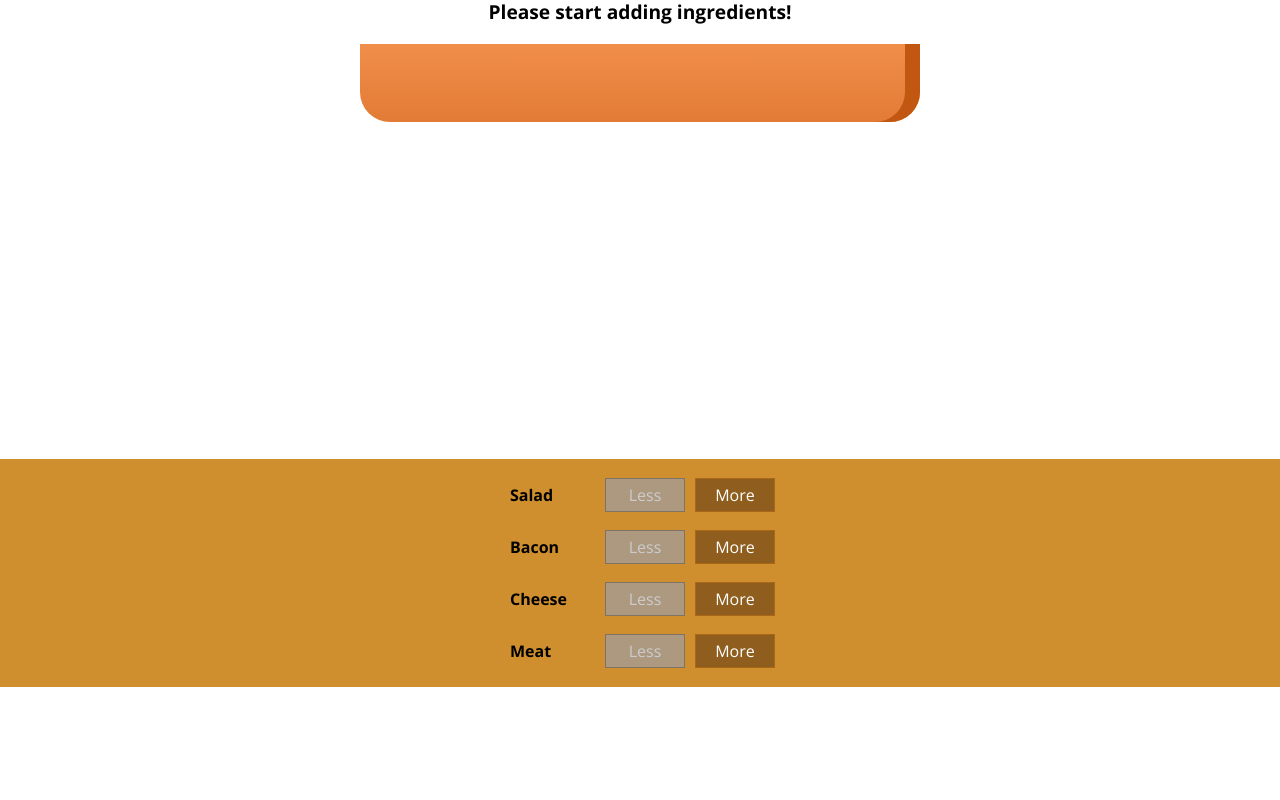
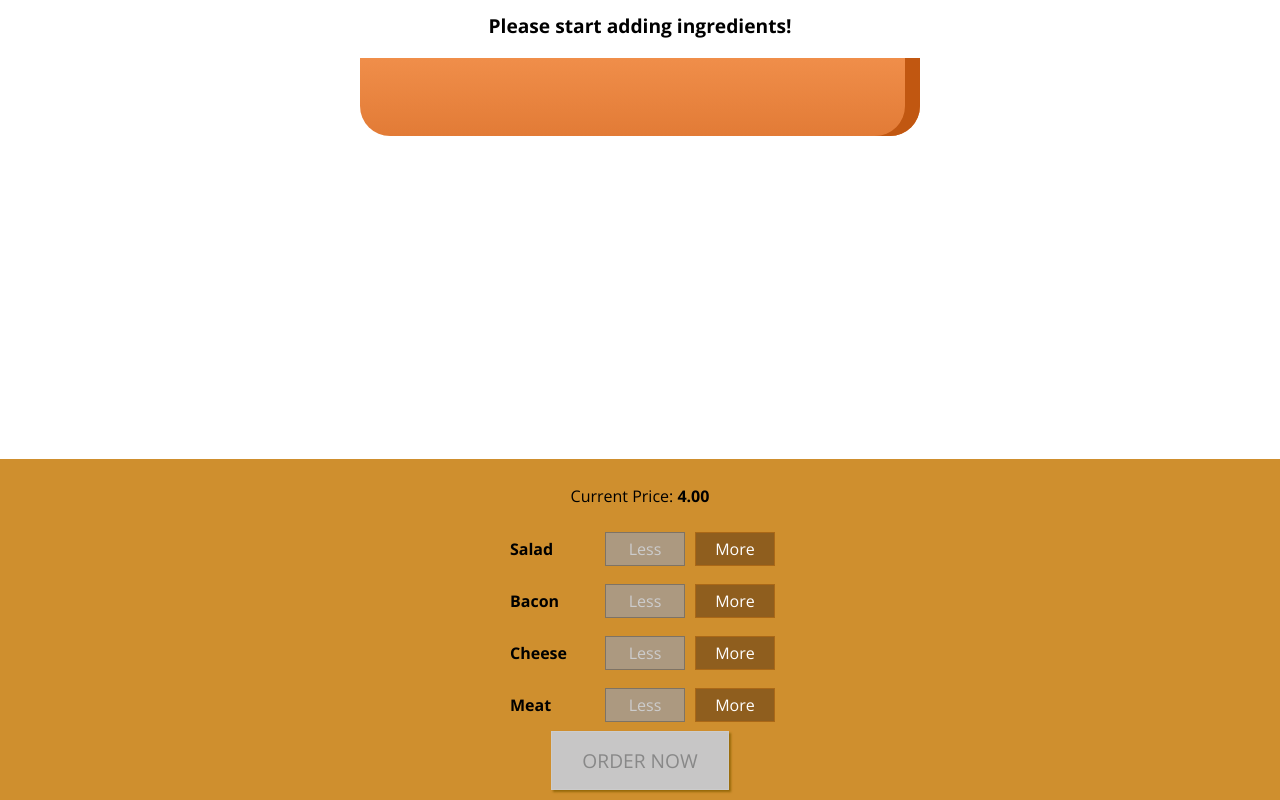
Before and after one commit to eyesonrobert/React_Under_The_Hood, a React app: page / in a window 1280 px wide. Shown: the part 179-979 px from the top of the page. Before the commit the page ends 866 px from the top, so only its background shows below. Built offline with nearby package versions, Linux system fonts and the light colour scheme.

Commit message:
order now added

```diff
--- a/src/Components/Burger/BuildControls/BuildControls.css
+++ b/src/Components/Burger/BuildControls/BuildControls.css
@@ -4,7 +4,49 @@
   display: flex;
   flex-flow: column;
   align-items: center;
-  box-shadow: 0 2px 1px #cccccc;
+  box-shadow: 0 2px 1px #ccc;
   margin: auto;
   padding: 10px 0;
 }
+
+.OrderButton {
+  background-color: #dad735;
+  outline: none;
+  cursor: pointer;
+  border: 1px solid #966909;
+  color: #966909;
+  font-family: inherit;
+  font-size: 1.2em;
+  padding: 15px 30px;
+  box-shadow: 2px 2px 2px #966909;
+}
+
+.OrderButton:hover,
+.OrderButton:active {
+  background-color: #a0db41;
+  border: 1px solid #966909;
+  color: #966909;
+}
+
+.OrderButton:disabled {
+  background-color: #c7c6c6;
+  cursor: not-allowed;
+  border: 1px solid #ccc;
+  color: #888888;
+}
+
+.OrderButton:not(:disabled) {
+  animation: enable 0.3s linear;
+}
+
+@keyframes enable {
+  0% {
+    transform: scale(1);
+  }
+  60% {
+    transform: scale(1.1);
+  }
+  100% {
+    transform: scale(1);
+  }
+}
--- a/src/Components/Burger/BuildControls/BuildControls.js
+++ b/src/Components/Burger/BuildControls/BuildControls.js
@@ -11,6 +11,9 @@
 
 const buildControls = props => (
   <div className="BuildControls">
+    <p>
+      Current Price: <strong>{props.price.toFixed(2)}</strong>
+    </p>
     {controls.map(ctrl => (
       <BuildControl
         key={ctrl.label}
@@ -21,6 +24,9 @@
         disabled={props.disabled[ctrl.type]}
       />
     ))}
+    <button className="OrderButton" disabled={!props.purchasable}>
+      ORDER NOW
+    </button>
   </div>
 );
 
--- a/src/Components/Burger/Burger.css
+++ b/src/Components/Burger/Burger.css
@@ -2,7 +2,7 @@
   width: 100%;
   margin: auto;
   height: 250px;
-  /* overflow: scroll; */
+  overflow: scroll;
   text-align: center;
   font-weight: bold;
   font-size: 1.2rem;
--- a/src/Containers/BurgerBuilder/BurgerBuilder.js
+++ b/src/Containers/BurgerBuilder/BurgerBuilder.js
@@ -18,8 +18,22 @@
       cheese: 0,
       meat: 0
     },
-    totalPrice: 4
+    totalPrice: 4,
+    purchasable: false
   };
+
+  updatePurchaseState(ingredients) {
+    const sum = Object.keys(ingredients)
+      .map(igKey => {
+        return ingredients[igKey];
+      })
+      .reduce((sum, el) => {
+        return sum + el;
+      }, 0);
+    this.setState({
+      purchasable: sum > 0
+    });
+  }
 
   addIngredientsHandler = type => {
     const oldCount = this.state.ingredients[type];
@@ -35,6 +49,7 @@
       totalPrice: newPrice,
       ingredients: updateIngredients
     });
+    this.updatePurchaseState(updateIngredients);
   };
 
   removeIngredientHandler = type => {
@@ -54,6 +69,7 @@
       totalPrice: newPrice,
       ingredients: updateIngredients
     });
+    this.updatePurchaseState(updateIngredients);
   };
 
   render() {
@@ -70,6 +86,8 @@
           ingredientAdded={this.addIngredientsHandler}
           ingredientsRemoved={this.removeIngredientHandler}
           disabled={disabledInfo}
+          purchasable={this.state.purchasable}
+          price={this.state.totalPrice}
         />
       </Auxe>
     );
```
